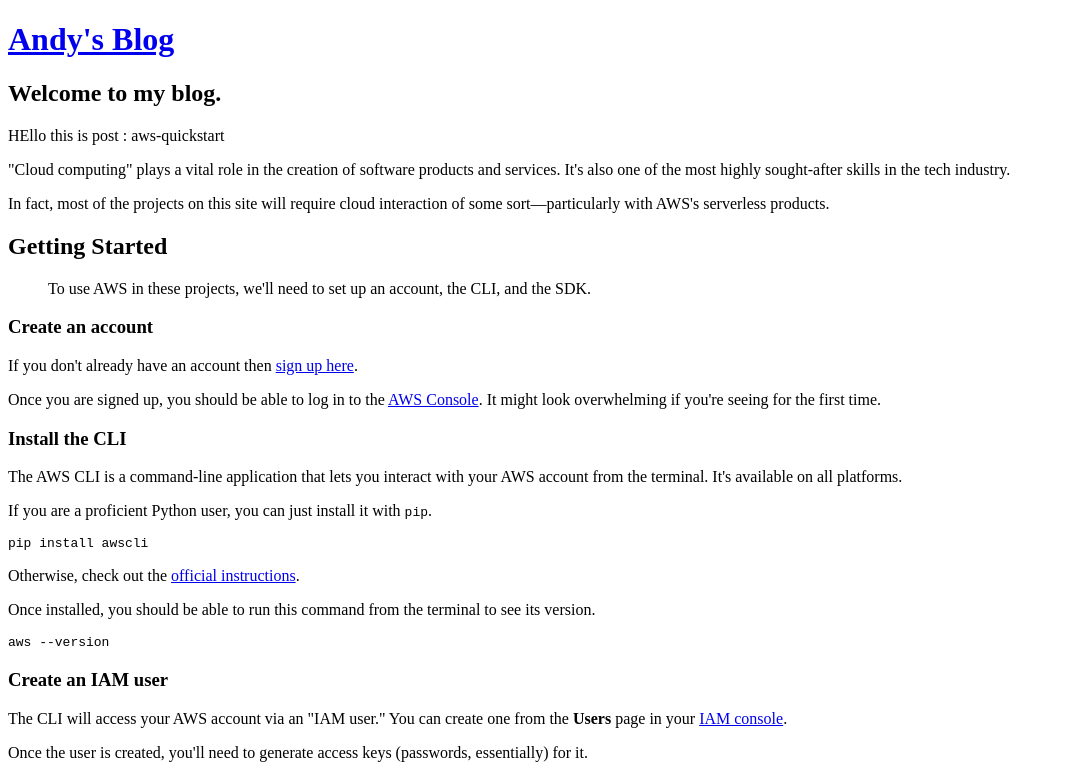
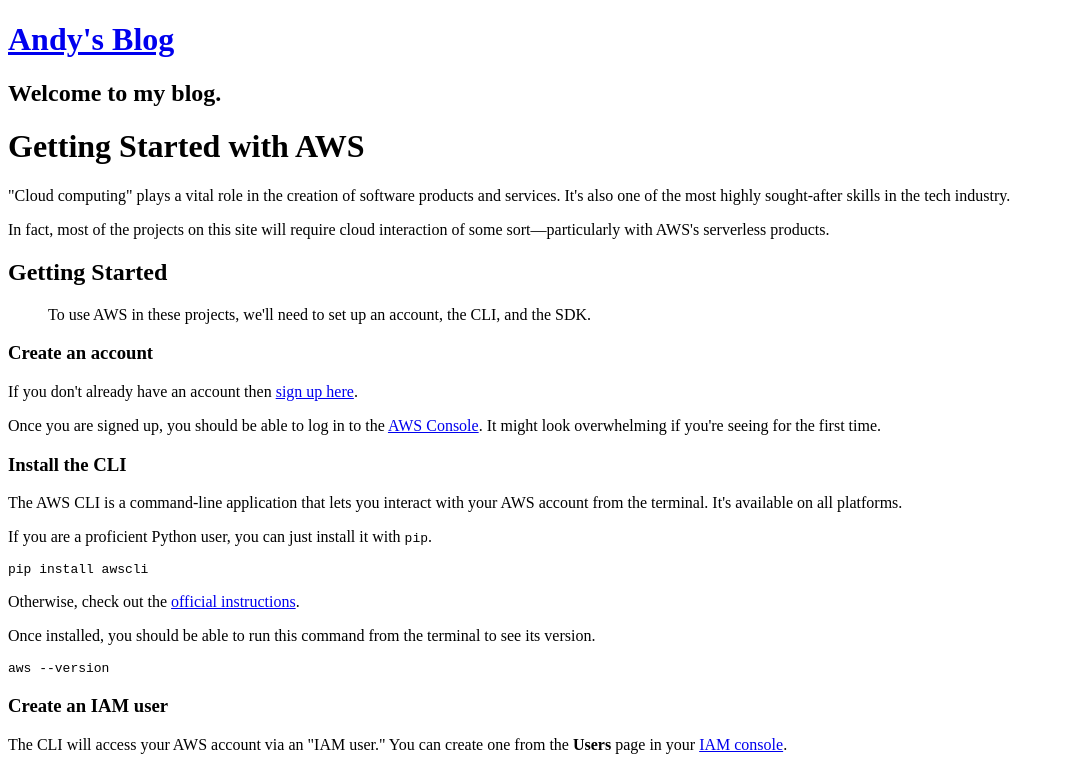
Before and after one commit to AndyFooGuoZhen/Nextjs_Blog, a Next.js app in the folder blog/: page /posts/aws-quickstart in a window 1280 px wide. Shown: the top 770 px of the page, without its empty margins (0-1065 px from the left). Built offline with nearby package versions, Linux system fonts and the light colour scheme.

Commit message:
Added static generation code, refactoring components

```diff
--- a/blog/app/posts/[slug]/page.tsx
+++ b/blog/app/posts/[slug]/page.tsx
@@ -1,20 +1,29 @@
 import fs from "fs";
 import Markdown from "markdown-to-jsx";
+import matter from "gray-matter";
+import getPostMetadata from "@/components/getPostMetaData";
 
 const getPostContent = (slug: string) => {
   const folder = "posts/";
   const file = `${folder}${slug}.md`;
   const content = fs.readFileSync(file, "utf-8");
-  return content;
+  const matterResult = matter(content);
+  return matterResult;
+};
+
+//For static generation of pages, we need to let it know the slugs (fileNames)
+export const generateStaticParams = async () => {
+  const posts = getPostMetadata();
+  return posts.map((post) => ({ slug: post.slug }));
 };
 
 const PostPage = (props: any) => {
   const slug = props.params.slug; //dynamic path from [slug]
-  const content = getPostContent(slug);
+  const post = getPostContent(slug);
   return (
     <div>
-      HEllo this is post : {slug}
-      <Markdown>{content}</Markdown>
+      <h1>{post.data.title}</h1>
+      <Markdown>{post.content}</Markdown>
     </div>
   );
 };
--- /dev/null
+++ b/blog/components/getPostMetaData.ts
@@ -0,0 +1,32 @@
+import fs from "fs";
+import matter from "gray-matter";
+import { PostMetaData } from "@/components/PostMetaData";
+
+//Function to read files from /posts
+const getPostMetadata = (): PostMetaData[] => {
+  const folder = "posts/";
+  const files = fs.readdirSync(folder);
+  const markdownPosts = files.filter((file) => file.endsWith(".md"));
+  // const slugs = markdownPosts.map((file) => file.replace(".md", ""));
+
+  const posts = markdownPosts.map((fileName) => {
+    const fileContents = fs.readFileSync(`posts/${fileName}`, "utf-8");
+    const matterResult = matter(fileContents);
+
+    return {
+      title: matterResult.data.title,
+      date: matterResult.data.date,
+      subtitle: matterResult.data.subtitle,
+      slug: fileName.replace(".md", ""),
+    };
+  });
+
+  //Sort by descending date
+  posts.sort((a: any, b: any): any => {
+    return new Date(b.date).valueOf() - new Date(a.date).valueOf();
+  });
+
+  return posts;
+};
+
+export default getPostMetadata;
```
Also changed, not shown: blog/app/page.tsx (+4 -37 lines), blog/components/PostPreview.tsx (added, +17 -0 lines).
